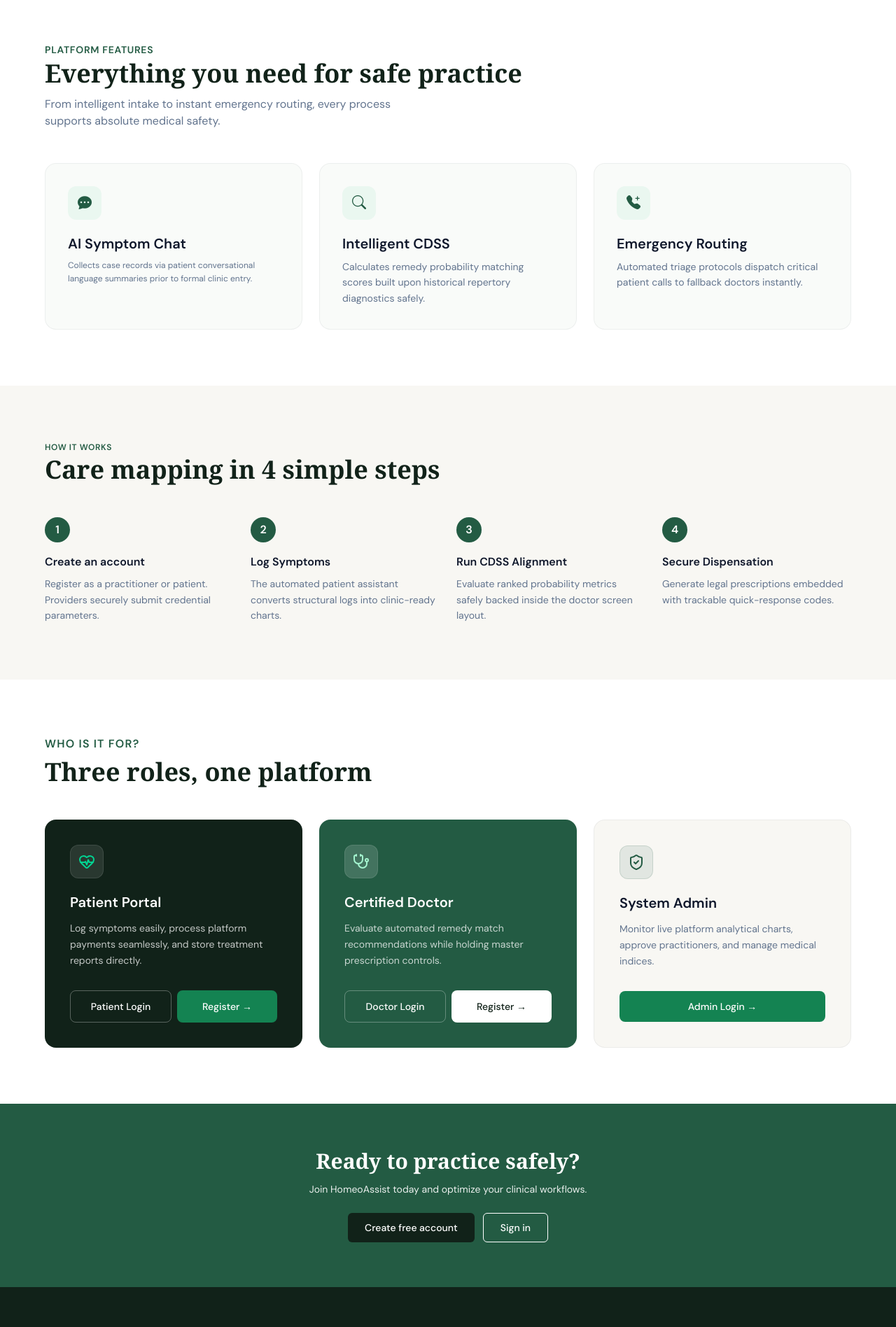
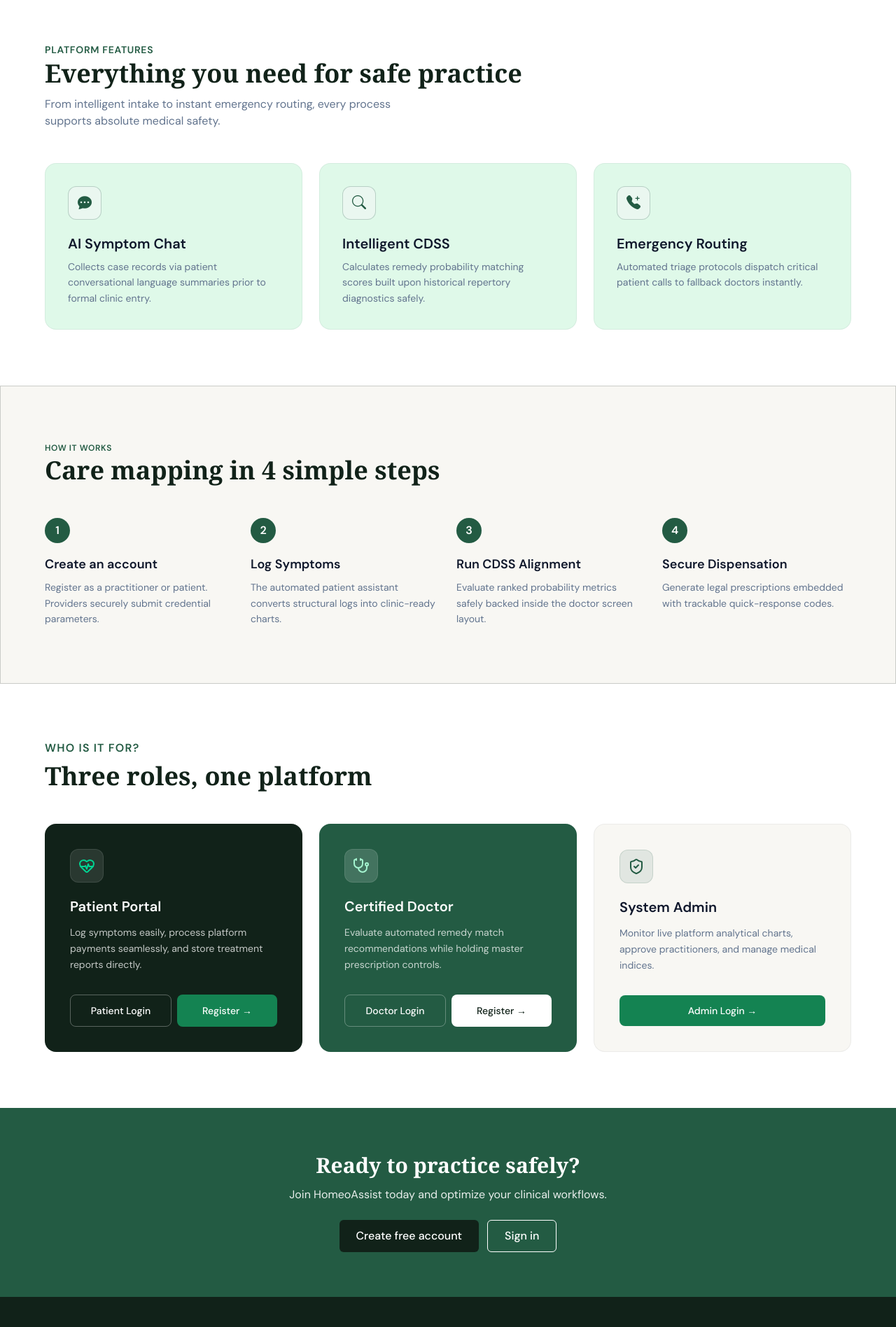
Before and after one commit to Naylah953/homeoassist-cse327, a React (Vite) app: page / in a window 1280 px wide. Shown: the part 880-2776 px from the top of the page at 70% size. Built offline with nearby package versions, Linux system fonts and the light colour scheme; a web font is replaced by a local one.

Commit message:
refactor: Minor colour and font changes of Homepage

```diff
--- a/src/views/Homepage.tsx
+++ b/src/views/Homepage.tsx
@@ -107,8 +107,10 @@ export default function Home({ onLogin }: HomeProps) {
         </div>
       </header>
 
+{/* #dbeae1 */}
+
       {/* STATS BAR */}
-      <div className="border-b border-slate-900/10 py-8 bg-[#F9FBF9] text-center">
+      <div className="border-b border-slate-900/10 py-8" style={{ backgroundColor: '#dbeae1' }} text-center>
         <div className="max-w-6xl mx-auto px-4 grid grid-cols-2 md:grid-cols-5 gap-6">
           <div>
             <div className="text-[35px] font-bold text-[#235B43]">3</div>
@@ -143,18 +145,18 @@ export default function Home({ onLogin }: HomeProps) {
           </p>
 
           <div className="grid md:grid-cols-3 gap-6">
-            <div className="bg-[#F9FBF9] p-8 rounded-2xl border border-slate-900/5">
-              <div className="w-12 h-12 bg-[#EAF7F0] rounded-xl flex items-center justify-center text-[#235B43] text-xl mb-5">
+            <div className="bg-[#dff9e9] p-8 rounded-2xl border border-slate-900/5">
+              <div className="w-12 h-12 bg-[#EAF7F0] border border-[#235B43]/25 rounded-xl flex items-center justify-center text-[#235B43] text-xl mb-5">
                 <i className="bi bi-chat-dots-fill"></i>
               </div>
               <h3 className="text-xl font-bold text-slate-900 mb-2">AI Symptom Chat</h3>
-              <p className="text-slate-500 text-xs leading-relaxed">
+              <p className="text-slate-500 text-sm leading-relaxed">
                 Collects case records via patient conversational language summaries prior to formal clinic entry.
               </p>
             </div>
 
-            <div className="bg-[#F9FBF9] p-8 rounded-2xl border border-slate-900/5">
-              <div className="w-12 h-12 bg-[#EAF7F0] rounded-xl flex items-center justify-center text-[#235B43] text-xl mb-5">
+            <div className="bg-[#dff9e9] p-8 rounded-2xl border border-slate-900/5">
+              <div className="w-12 h-12 bg-[#EAF7F0] border border-[#235B43]/25 rounded-xl flex items-center justify-center text-[#235B43] text-xl mb-5">
                 <i className="bi bi-search"></i>
               </div>
               <h3 className="text-xl font-bold text-slate-900 mb-2">Intelligent CDSS</h3>
@@ -163,8 +165,8 @@ export default function Home({ onLogin }: HomeProps) {
               </p>
             </div>
 
-            <div className="bg-[#F9FBF9] p-8 rounded-2xl border border-slate-900/5">
-              <div className="w-12 h-12 bg-[#EAF7F0] rounded-xl flex items-center justify-center text-[#235B43] text-xl mb-5">
+            <div className="bg-[#dff9e9] p-8 rounded-2xl border border-slate-900/5">
+              <div className="w-12 h-12 bg-[#EAF7F0] border border-[#235B43]/25 rounded-xl flex items-center justify-center text-[#235B43] text-xl mb-5">
                 <i className="bi bi-telephone-plus-fill"></i>
               </div>
               <h3 className="text-xl font-bold text-slate-900 mb-2">Emergency Routing</h3>
@@ -177,7 +179,7 @@ export default function Home({ onLogin }: HomeProps) {
       </section>
 
       {/* HOW IT WORKS SECTION */}
-      <section id="how-it-works" className="py-20 px-4 bg-[#F8F7F3]">
+      <section id="how-it-works" className="py-20 px-4 bg-[#F8F7F3] border border-[#112219]/20">
         <div className="max-w-6xl mx-auto">
           <span className="text-[#235B43] font-bold text-xs uppercase tracking-wider block mb-1">How It Works</span>
           <h2 className="text-4xl font-bold text-[#112219] font-serif mb-12">Care mapping in 4 simple steps</h2>
@@ -185,22 +187,22 @@ export default function Home({ onLogin }: HomeProps) {
           <div className="grid md:grid-cols-4 gap-6">
             <div>
               <div className="w-9 h-9 bg-[#235B43] text-white rounded-full flex items-center justify-center font-bold text-base mb-4">1</div>
-              <h3 className="font-bold text-slate-900 mb-2 text-base">Create an account</h3>
+              <h3 className="font-bold text-slate-900 mb-2 text-lg">Create an account</h3>
               <p className="text-slate-500 text-sm leading-relaxed">Register as a practitioner or patient. Providers securely submit credential parameters.</p>
             </div>
             <div>
               <div className="w-9 h-9 bg-[#235B43] text-white rounded-full flex items-center justify-center font-bold text-base mb-4">2</div>
-              <h3 className="font-bold text-slate-900 mb-2 text-base">Log Symptoms</h3>
+              <h3 className="font-bold text-slate-900 mb-2 text-lg">Log Symptoms</h3>
               <p className="text-slate-500 text-sm leading-relaxed">The automated patient assistant converts structural logs into clinic-ready charts.</p>
             </div>
             <div>
               <div className="w-9 h-9 bg-[#235B43] text-white rounded-full flex items-center justify-center font-bold text-base mb-4">3</div>
-              <h3 className="font-bold text-slate-900 mb-2 text-base">Run CDSS Alignment</h3>
+              <h3 className="font-bold text-slate-900 mb-2 text-lg">Run CDSS Alignment</h3>
               <p className="text-slate-500 text-sm leading-relaxed">Evaluate ranked probability metrics safely backed inside the doctor screen layout.</p>
             </div>
             <div>
               <div className="w-9 h-9 bg-[#235B43] text-white rounded-full flex items-center justify-center font-bold text-base mb-4">4</div>
-              <h3 className="font-bold text-slate-900 mb-2 text-base ">Secure Dispensation</h3>
+              <h3 className="font-bold text-slate-900 mb-2 text-lg ">Secure Dispensation</h3>
               <p className="text-slate-500 text-sm leading-relaxed">Generate legal prescriptions embedded with trackable quick-response codes.</p>
             </div>
           </div>
@@ -298,12 +300,12 @@ export default function Home({ onLogin }: HomeProps) {
       <div className="bg-[#235B43] text-white py-16 px-4 text-center">
         <div className="max-w-xl mx-auto">
           <h2 className="text-3xl font-serif font-bold mb-3">Ready to practice safely?</h2>
-          <p className="text-sm opacity-90 mb-6">Join HomeoAssist today and optimize your clinical workflows.</p>
+          <p className="text-base opacity-90 mb-6">Join HomeoAssist today and optimize your clinical workflows.</p>
           <div className="flex justify-center gap-3">
-            <button onClick={() => openRegister('doctor')} className="px-6 py-2.5 bg-[#112219] text-white rounded-md text-sm font-medium hover:opacity-90 transition">
+            <button onClick={() => openRegister('doctor')} className="px-6 py-2.5 bg-[#112219] text-white rounded-md text-base font-medium hover:opacity-90 transition">
               Create free account
             </button>
-            <button onClick={() => openLogin('doctor')} className="px-6 py-2.5 border border-white text-white rounded-md text-sm font-medium hover:bg-white/10 transition">
+            <button onClick={() => openLogin('doctor')} className="px-6 py-2.5 border border-white text-white rounded-md text-base font-medium hover:bg-white/10 transition">
               Sign in
             </button>
           </div>
@@ -311,7 +313,7 @@ export default function Home({ onLogin }: HomeProps) {
       </div>
 
       {/* FOOTER */}
-      <footer className="bg-[#112219] text-slate-400 text-xs py-14 px-4">
+      <footer className="bg-[#112219] text-slate-400 text-[15.5px] py-14 px-4">
         <div className="max-w-6xl mx-auto">
           <div className="grid md:grid-cols-2 gap-8 mb-8">
             <div>
```
